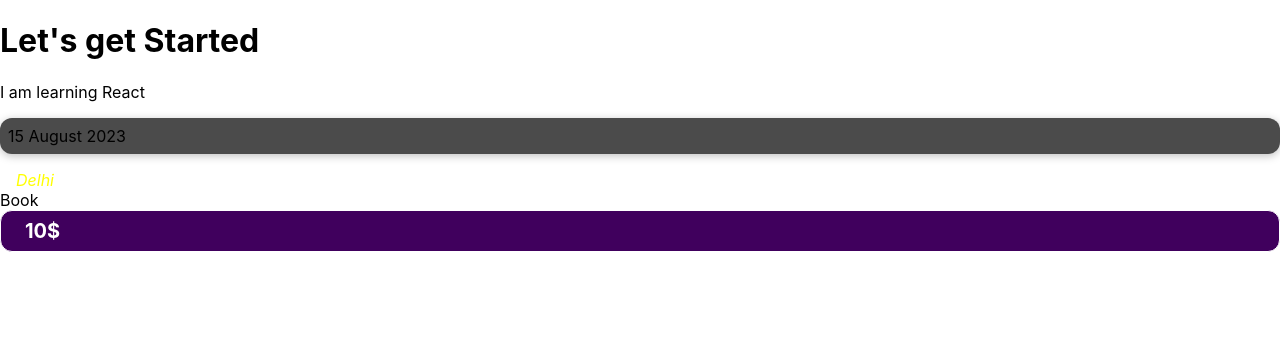
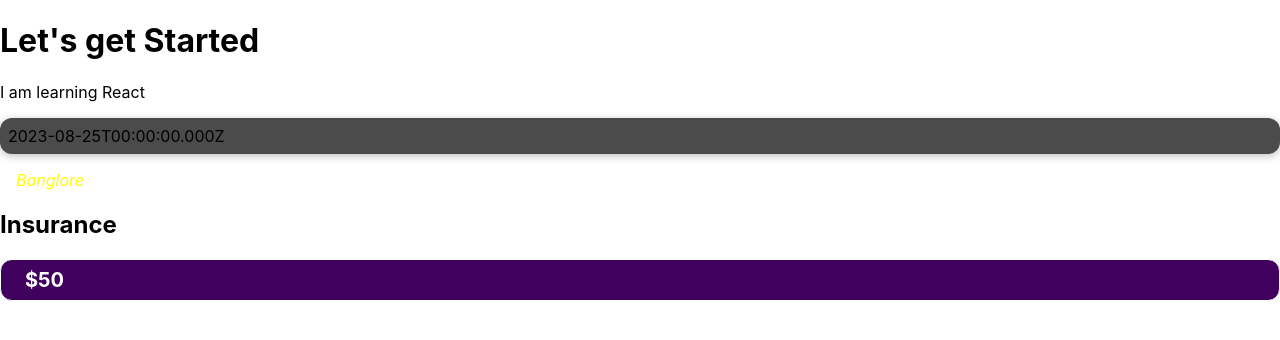
Before and after one commit to omkarpawar/React-project1, a React (Create React App) app: page / in a window 1280 px wide. Shown: the top 340 px of the page. Built offline with nearby package versions, Linux system fonts and the light colour scheme.

Commit message:
JavaScript Inside JSX

```diff
--- a/src/components/ExpenseItem.js
+++ b/src/components/ExpenseItem.js
@@ -1,13 +1,16 @@
 import "./ExpenseItem.css"
 function ExpenseItem(){
+  const expenseDate = new Date(2023,7,25).toISOString();
+  const expenseLocation="Banglore";
+  const expenseDescription ="Insurance";
+  const exprensePrice="50"
   return(
     <>
-
-    <div className="expense-item">15 August 2023</div>
-    <div className="expense-item__location">Delhi</div>
+    <div className="expense-item">{expenseDate}</div>
+    <div className="expense-item__location">{expenseLocation}</div>
     <div>
-      <div className="expense-item__description">Book</div>
-      <div className="expense-item__price">10$</div>
+      <h2 className="expense-item__description">{expenseDescription}</h2>
+      <div className="expense-item__price">${exprensePrice}</div>
     </div>
 
     </>
```
